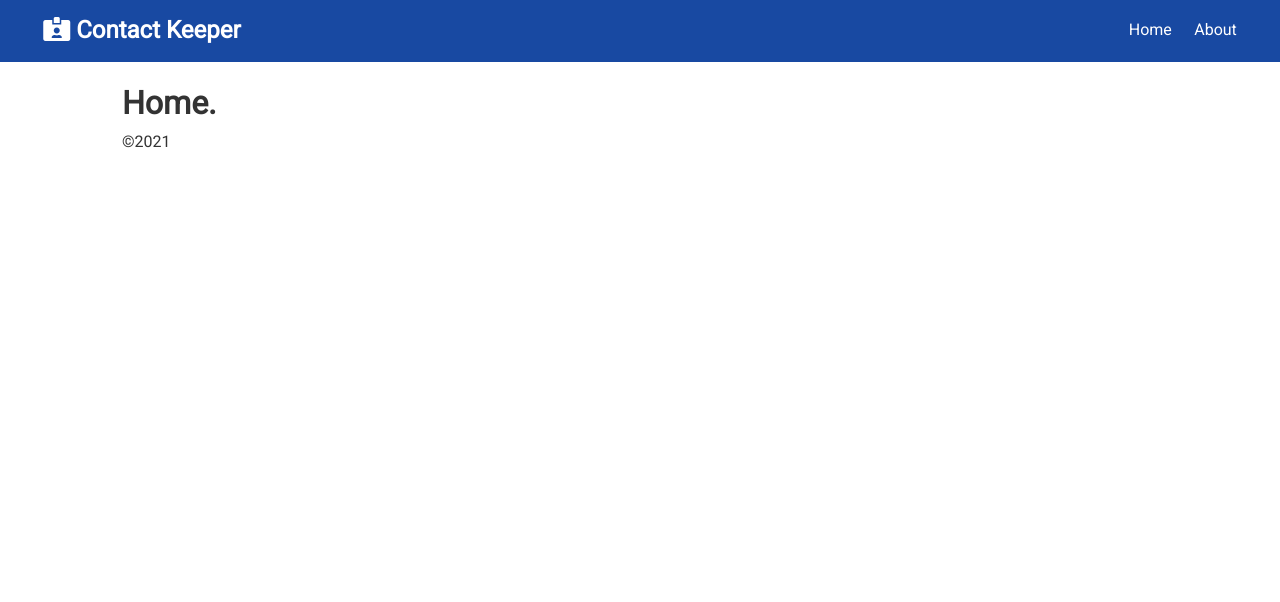
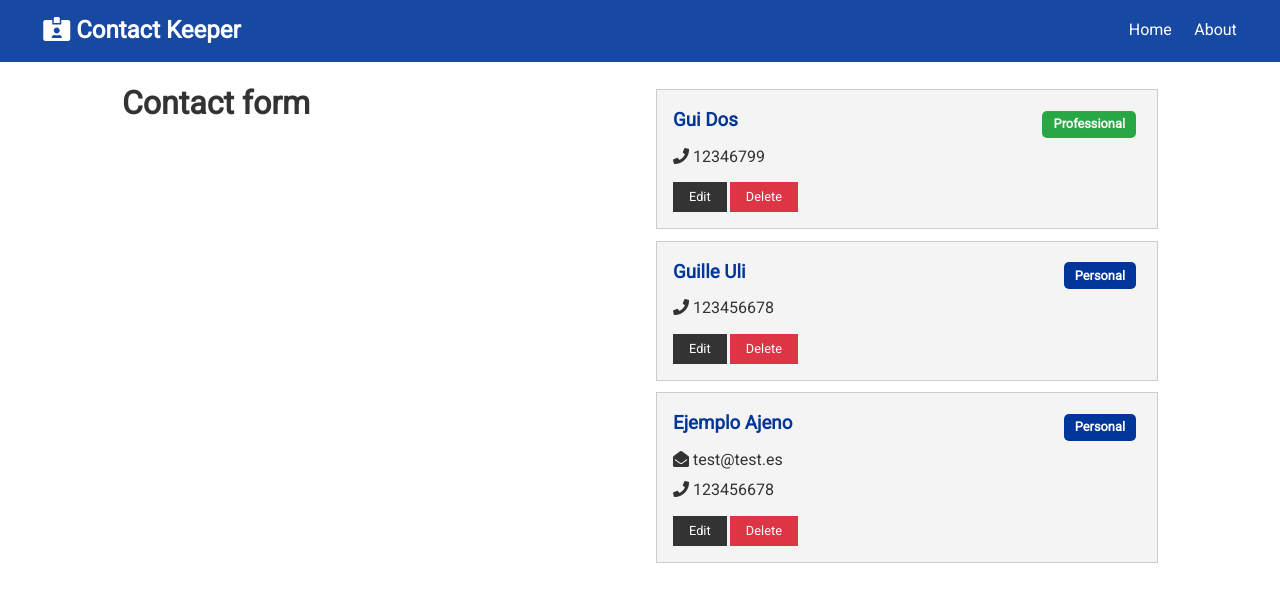
Before and after one commit to ulitol97/react-front-to-back, a React (Create React App) app in the folder contacts-app/client/: page / in a window 1280 px wide. Shown: the top 602 px of the page. Built offline with nearby package versions, Linux system fonts and the light colour scheme.

Commit message:
Contact components.

```diff
--- a/contacts-app/client/src/App.css
+++ b/contacts-app/client/src/App.css
@@ -1,4 +1,4 @@
-@import url('https://fonts.googleapis.com/css?family=Roboto');
+@import url("https://fonts.googleapis.com/css?family=Roboto");
 
 /* Global Styles */
 :root {
@@ -16,7 +16,7 @@
 }
 
 body {
-  font-family: 'Roboto', sans-serif;
+  font-family: "Roboto", sans-serif;
   font-size: 1rem;
   line-height: 1.6;
   background-color: #fff;
@@ -304,10 +304,10 @@
   color: #888;
 }
 
-input[type='text'],
-input[type='email'],
-input[type='password'],
-input[type='date'],
+input[type="text"],
+input[type="email"],
+input[type="password"],
+input[type="date"],
 select,
 textarea {
   display: block;
@@ -317,7 +317,7 @@
   border: 1px solid #ccc;
 }
 
-input[type='submit'],
+input[type="submit"],
 button {
   font: inherit;
 }
@@ -445,3 +445,7 @@
   margin-top: 10px;
   margin-bottom: 10px;
 }
+
+.card .badge {
+  text-transform: capitalize;
+}
--- a/contacts-app/client/src/App.js
+++ b/contacts-app/client/src/App.js
@@ -4,9 +4,11 @@
 import About from "./components/pages/About";
 import Home from "./components/pages/Home";
 import NotFound from "./components/pages/NotFound";
+import ContactState from "./context/contact/ContactState";
 
 const App = () => {
   return (
+    <ContactState>
       <Router>
         <div className="App">
           <Navbar />
@@ -19,6 +21,7 @@
           </div>
         </div>
       </Router>
+    </ContactState>
   );
 };
 
--- /dev/null
+++ b/contacts-app/client/src/components/contacts/ContactItem.js
@@ -0,0 +1,47 @@
+import PropTypes from "prop-types";
+import React from "react";
+import { ContactTypesEnum } from "../../context/types";
+
+const ContactItem = ({ contact }) => {
+  const { name, surname, email, phone, type } = contact;
+
+  return (
+    <div className="card bg-light">
+      <h3 className="text-primary text-left">
+        {`${name} ${surname}`}
+        <span
+          style={{ float: "right" }}
+          className={`badge ${
+            type === ContactTypesEnum.personal
+              ? "badge-primary"
+              : "badge-success"
+          }`}
+        >
+          {type}
+        </span>
+      </h3>
+      <ul className="list">
+        {email && (
+          <li>
+            <i className="fas fa-envelope-open" /> {email}
+          </li>
+        )}
+        {phone && (
+          <li>
+            <i className="fas fa-phone" /> {phone}
+          </li>
+        )}
+      </ul>
+      <p>
+        <button className="btn btn-dark btn-sm">Edit</button>
+        <button className="btn btn-danger btn-sm">Delete</button>
+      </p>
+    </div>
+  );
+};
+
+ContactItem.propTypes = {
+  contact: PropTypes.object.isRequired,
+};
+
+export default ContactItem;
--- /dev/null
+++ b/contacts-app/client/src/components/contacts/Contacts.js
@@ -0,0 +1,19 @@
+import React, { Fragment, useContext } from "react";
+import ContactContext from "../../context/contact/contactContext";
+import ContactItem from "./ContactItem";
+
+const Contacts = () => {
+  const contactContext = useContext(ContactContext);
+
+  const { contacts } = contactContext;
+
+  return (
+    <Fragment>
+      {contacts.map((contact) => (
+        <ContactItem key={contact._id} contact={contact} />
+      ))}
+    </Fragment>
+  );
+};
+
+export default Contacts;
--- a/contacts-app/client/src/components/pages/Home.js
+++ b/contacts-app/client/src/components/pages/Home.js
@@ -1,10 +1,13 @@
 import React from "react";
+import Contacts from "../contacts/Contacts";
 
 const Home = () => {
   return (
-    <div>
-      <h1>Home.</h1>
-      <p>&#169;{new Date().getFullYear()}</p>
+    <div className="grid-2">
+      <h1>Contact form</h1>
+      <div>
+        <Contacts />
+      </div>
     </div>
   );
 };
--- /dev/null
+++ b/contacts-app/client/src/context/contact/ContactState.js
@@ -0,0 +1,66 @@
+import React, { useReducer } from "react";
+import ContactContext from "./contactContext";
+import contactReducer from "./contactReducer";
+
+const ContactState = (props) => {
+  const initialState = {
+    contacts: [
+      {
+        type: "professional",
+        _id: "602c268dac1666a82c73b6dc",
+        name: "Gui",
+        surname: "Dos",
+        phone: "12346799",
+        user: "602c0831bb408682d7d23e43",
+        date: "2021-02-16T20:09:49.641Z",
+      },
+      {
+        type: "personal",
+        _id: "602c2639ac1666a82c73b6db",
+        name: "Guille",
+        surname: "Uli",
+        phone: "123456678",
+        user: "602c0831bb408682d7d23e43",
+        date: "2021-02-16T20:08:25.573Z",
+      },
+      {
+        type: "personal",
+        _id: "602d149441060d5734cd8e37",
+        name: "Ejemplo",
+        surname: "Ajeno",
+        email: "test@test.es",
+        phone: "123456678",
+        user: "602c0831bb408682d7d23e43",
+        date: "2021-02-17T13:05:24.203Z",
+      },
+    ],
+  };
+
+  const [state, dispatch] = useReducer(contactReducer, initialState);
+
+  // Create contact
+
+  // Delete contact
+
+  // Update contact
+
+  // Set current contact
+
+  // Clear current contact
+
+  // Filter contacts
+
+  // Clear filter
+
+  return (
+    <ContactContext.Provider
+      value={{
+        contacts: state.contacts,
+      }}
+    >
+      {props.children}
+    </ContactContext.Provider>
+  );
+};
+
+export default ContactState;
--- /dev/null
+++ b/contacts-app/client/src/context/contact/contactContext.js
@@ -0,0 +1,5 @@
+import { createContext } from "react";
+
+const contactContext = createContext();
+
+export default contactContext;
--- /dev/null
+++ b/contacts-app/client/src/context/contact/contactReducer.js
@@ -0,0 +1 @@
+export default function reducer(type, action) {}
--- /dev/null
+++ b/contacts-app/client/src/context/types.js
@@ -0,0 +1,14 @@
+export const ADD_CONTACT = "ADD_CONTACT";
+export const UPDATE_CONTACT = "UPDATE_CONTACT";
+export const DELETE_CONTACT = "DELETE_CONTACT";
+export const FILTER_CONTACTS = "FILTER_CONTACTS";
+export const CLEAR_FILTER = "CLEAR_FILTER";
+export const SET_CURRENT = "SET_CURRENT";
+export const CLEAR_CURRENT = "CLEAR_CURRENT";
+export const SET_ALERT = "SET_ALERT";
+export const REMOVE_ALERT = "REMOVE_ALERT";
+
+export const ContactTypesEnum = Object.freeze({
+  personal: "personal",
+  professional: "professional",
+});
```
Lines whose indentation alone changed are shown as unchanged.
